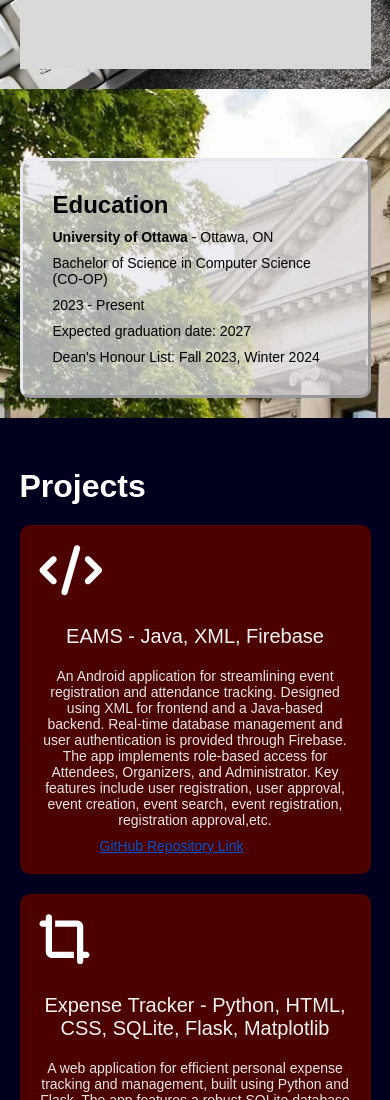
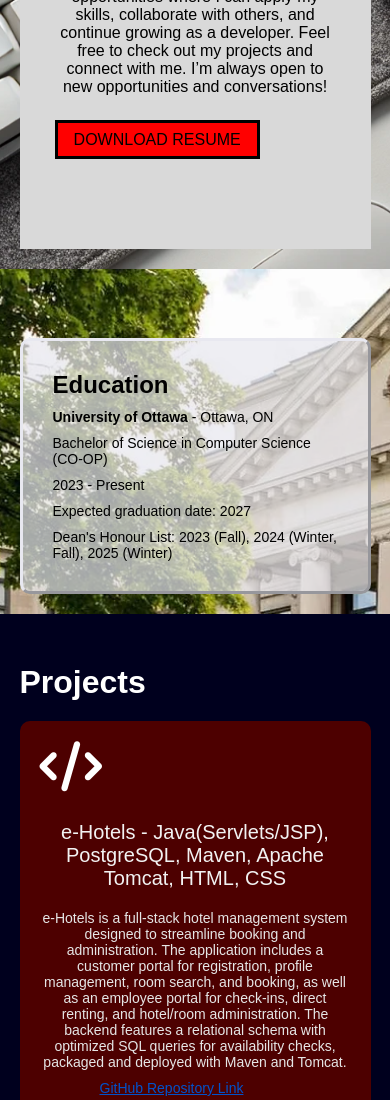
Before and after one commit to MahmudHossainn/MahmudHossainn.github.io, a plain HTML site: page index.html in a window 390 px wide. Shown: the part 900-2000 px from the top of the page. Drawn offline with Linux system fonts and the light colour scheme.

Commit message:
Updated Info

```diff
--- a/index.html
+++ b/index.html
@@ -27,10 +27,10 @@
             <div class="row">
                 <div class="home-col-1">
                    <p class="home-text">Mahmud Hossain</p>
-                   <p class="home-text-2">Second year Computer Science student at the University of Ottawa</p>
+                   <p class="home-text-2">Third year Computer Science student at the University of Ottawa</p>
                 </div>
                 <div class="home-col-2">
-                    <img src="images/profile5.png">
+                    <img src="images/profile_pic.jpeg">
                 </div>
             </div>
         </div>
@@ -43,8 +43,12 @@
     <div class="row">
         <div class="about-col-1">
             <p class="about-text">About Me</p>
-            <p class="about-text-2">I am a second year Computer Science student at the University of Ottawa with a passion for developing innovative and efficient solutions. My academic journey has equipped me with a solid foundation on different programming languages and data structures. Beyond academics, I have worked on several projects, such as building a sophisticated android app using Java, creating a website using Python, designing a text editor in C etc., which have honed my technical and problem solving skills. I’m currently seeking CO-OP opportunities where I can contribute, learn, and grow as a developer. Feel free to explore my projects and reach out—I would love to connect!</p>
-            <a href="images/Resume.pdf" download class="about-text-3">DOWNLOAD RESUME</a>
+            <p class="about-text-2">I am a third-year Computer Science CO-OP student at the University of Ottawa with a strong interest in building practical and scalable software solutions. My studies and projects have given me a solid foundation in programming languages such as Java, Python, C, and SQL, along with hands-on experience in web, mobile, and systems development.
+
+I have worked on diverse projects, including a full-stack hotel management system using Java and PostgreSQL, an Android event attendance app with Java and Firebase, a personal expense tracker web app in Python, and a terminal-based text editor in C. These experiences have sharpened my technical skills in database design, system programming, and full-stack development while also strengthening my problem-solving and teamwork abilities.
+
+I am currently seeking CO-OP opportunities where I can apply my skills, collaborate with others, and continue growing as a developer. Feel free to check out my projects and connect with me. I’m always open to new opportunities and conversations!</p>
+            <a href="images/Resume_Mahmud_Hossain.pdf" download class="about-text-3">DOWNLOAD RESUME</a>
         </div>
     </div>
 </div>
@@ -58,7 +62,7 @@
             <p class="education-text-2">Bachelor of Science in Computer Science (CO-OP)</p>
             <p class="education-text-2">2023 - Present</p>
             <p class="education-text-2">Expected graduation date: 2027</p>
-            <p class="education-text-2">Dean's Honour List: Fall 2023, Winter 2024</p>
+            <p class="education-text-2">Dean's Honour List: 2023 (Fall), 2024 (Winter, Fall), 2025 (Winter)</p>
         </div>
     </div>
 </div>
@@ -67,6 +71,12 @@
     <div class="projects-container">
         <h1 class="sub-title">Projects</h1>
         <div class="projects-list">
+            <div>
+                <i class="fas fa-code"></i>
+                <h2>e-Hotels - Java(Servlets/JSP), PostgreSQL, Maven, Apache Tomcat, HTML, CSS</h2>
+                <p>e-Hotels is a full-stack hotel management system designed to streamline booking and administration. The application includes a customer portal for registration, profile management, room search, and booking, as well as an employee portal for check-ins, direct renting, and hotel/room administration. The backend features a relational schema with optimized SQL queries for availability checks, packaged and deployed with Maven and Tomcat.</p>
+                <a href="https://github.com/MahmudHossainn/e-Hotels">GitHub Repository Link</a>
+            </div>
             <div>
                 <i class="fas fa-code"></i>
                 <h2>EAMS - Java, XML, Firebase</h2>
--- a/style.css
+++ b/style.css
@@ -177,7 +177,8 @@ nav ul li a:hover::after{
 }
 .projects-list{
     display: grid;
-    grid-template-columns: repeat(auto-fit, minmax(250px, 1fr));
+    grid-template-columns: repeat(2, 1fr);
+    gap: 20px;
     grid-gap: 40px;
     margin-top: 50px;
 }
@@ -356,6 +357,7 @@ form .btn2{
   .projects-list {
     grid-gap: 20px;
     margin-top: 20px;
+    grid-template-columns: 1fr;
   }
 
   .projects-list div {
```
Also changed, not shown: images/profile5.png (deleted), images/profile_pic.jpeg (added), 3 other files.
